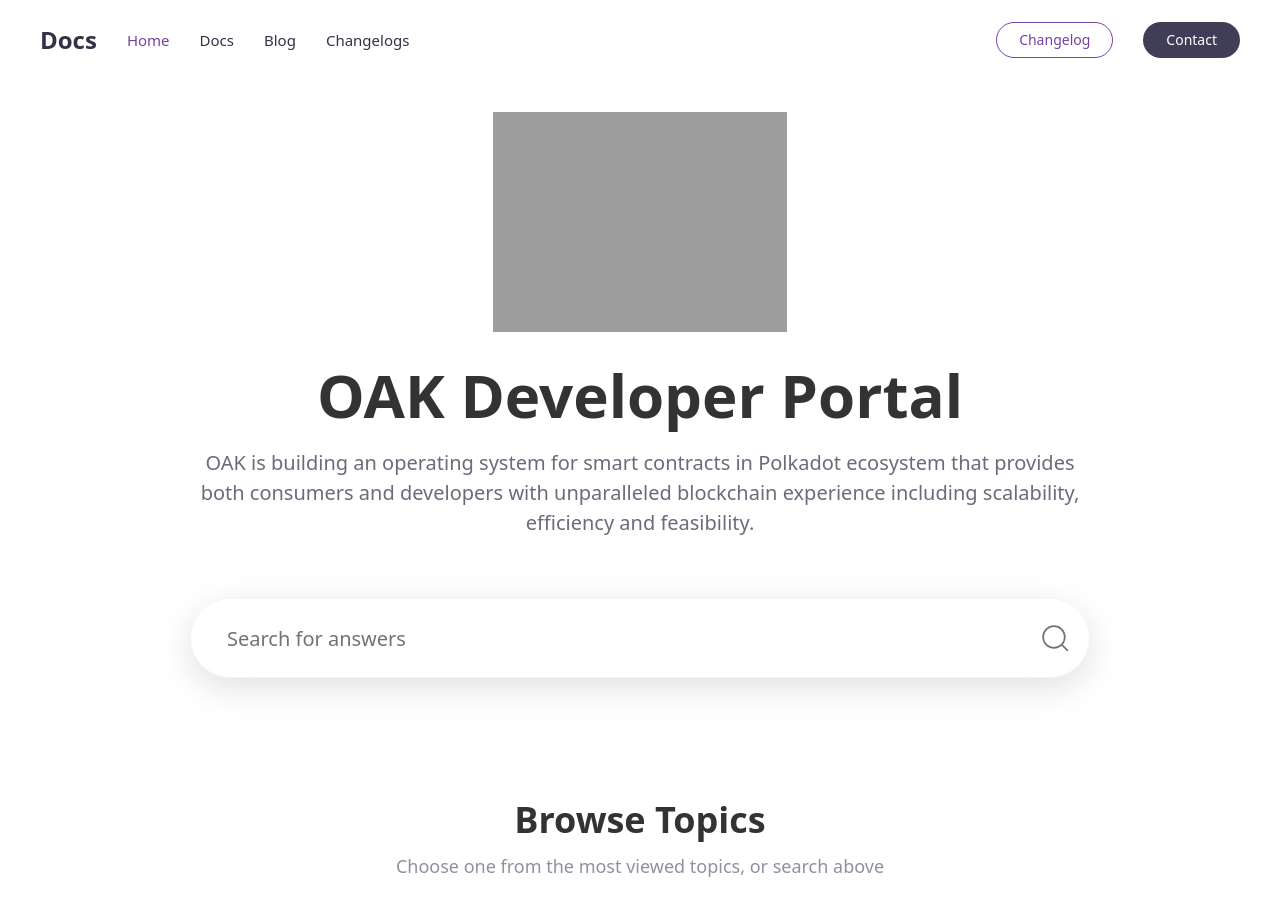
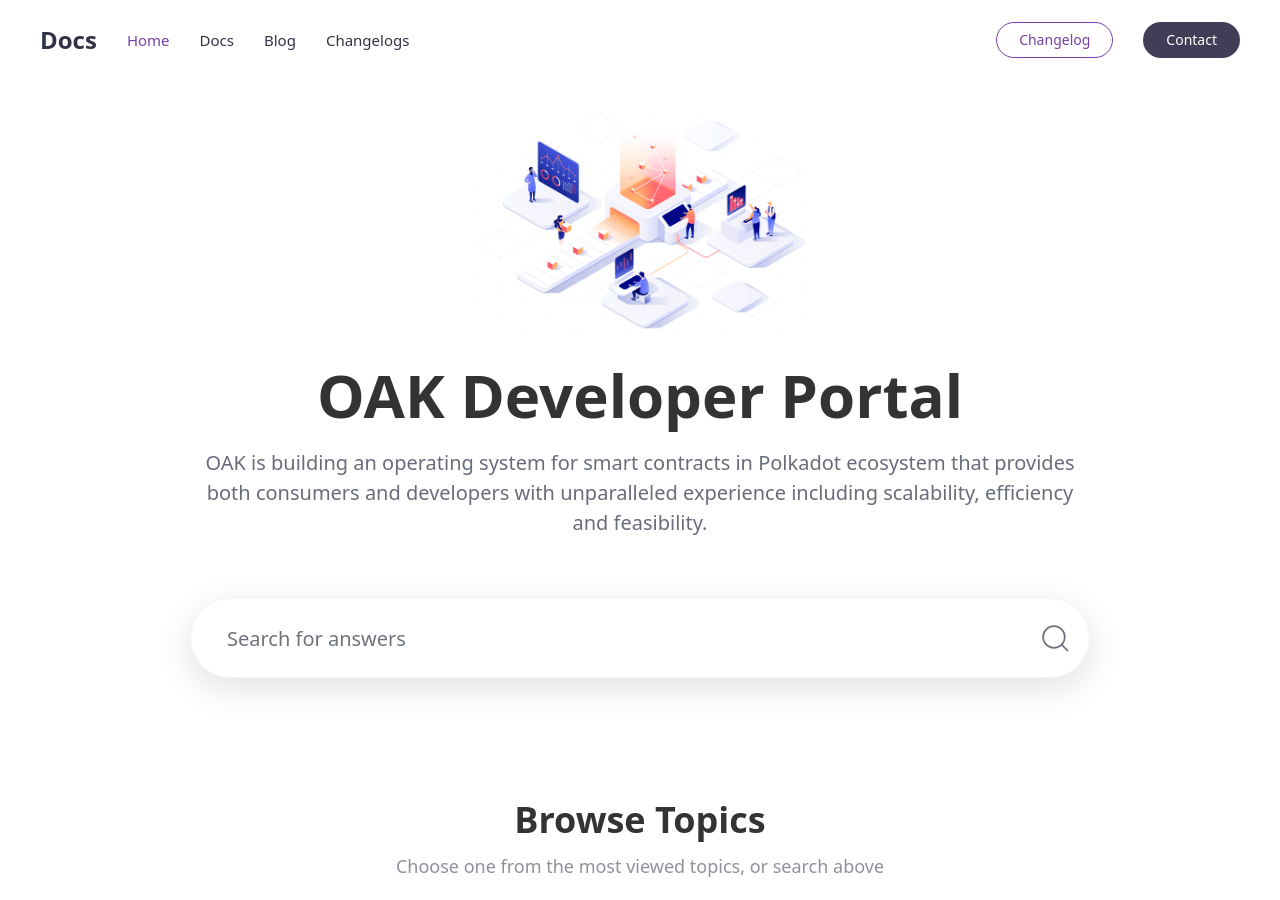
Before and after one commit to AvaProtocol/OAK-docs, a Jekyll site: the page built from index.md, in a window 1280 px wide and 900 px high. Built offline with Jekyll 4.4.1, drawn with Linux system fonts in a browser that asks for light colours.

Commit message:
Updated oak description in index.md

```diff
--- a/index.md
+++ b/index.md
@@ -3,8 +3,8 @@
 width: expand
 hero:
     title: OAK Developer Portal
-    subtitle: OAK is building an operating system for smart contracts in Polkadot ecosystem that provides both consumers and developers with unparalleled blockchain experience including scalability, efficiency and feasibility.
-    image: knowledge.svg
+    subtitle: OAK is building an operating system for smart contracts in Polkadot ecosystem that provides both consumers and developers with unparalleled experience including scalability, efficiency and feasibility.
+    image: build.png
     search: true
 ---
 
```
